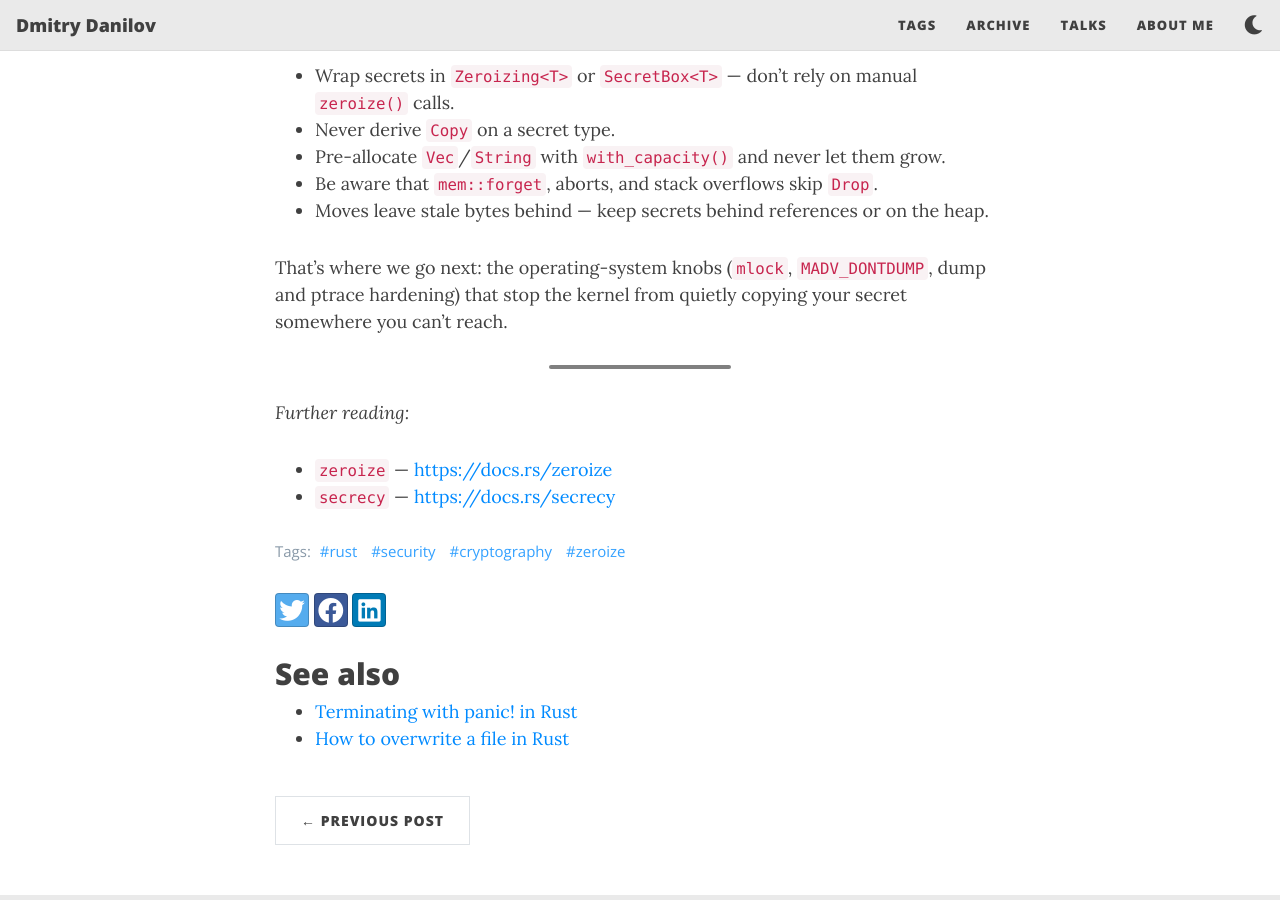
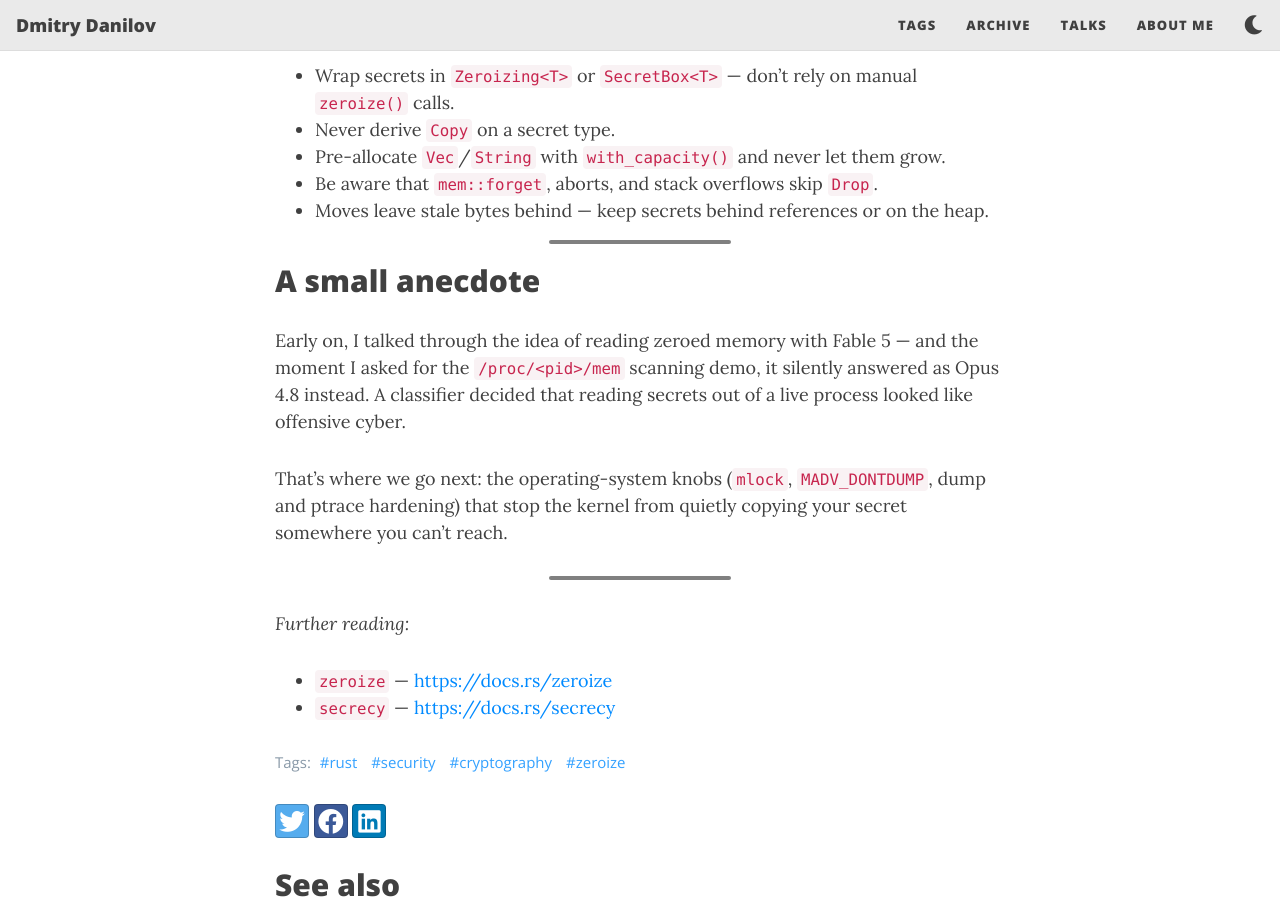
Before and after one commit to f-squirrel/f-squirrel.github.io, a Jekyll site: the page built from _posts/2026-06-22-zeroize.md, in a window 1280 px wide and 900 px high, scrolled down 6433 px. Built offline with Jekyll 4.4.1, drawn with Linux system fonts in a browser that asks for light colours; nearby versions of some CDN libraries.

Commit message:
feat: anecdote

```diff
--- a/_posts/2026-06-22-zeroize.md
+++ b/_posts/2026-06-22-zeroize.md
@@ -182,6 +182,12 @@ Those leftover copies live in your process's memory — and your OS is allowed t
 - Be aware that `mem::forget`, aborts, and stack overflows skip `Drop`.
 - Moves leave stale bytes behind — keep secrets behind references or on the heap.
 
+---
+
+## A small anecdote
+
+Early on, I talked through the idea of reading zeroed memory with Fable 5 — and the moment I asked for the `/proc/<pid>/mem` scanning demo, it silently answered as Opus 4.8 instead. A classifier decided that reading secrets out of a live process looked like offensive cyber.
+
 That's where we go next: the operating-system knobs (`mlock`, `MADV_DONTDUMP`, dump and ptrace hardening) that stop the kernel from quietly copying your secret somewhere you can't reach.
 
 <!-- → Next: [Where `zeroize` stops: hardening keys at the OS level](./part-2-os-hardening.md) -->
```
